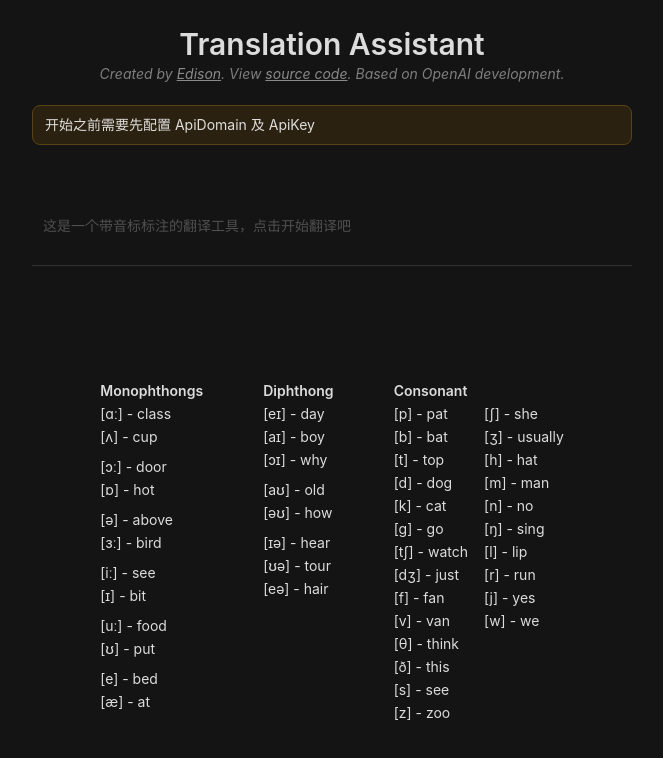
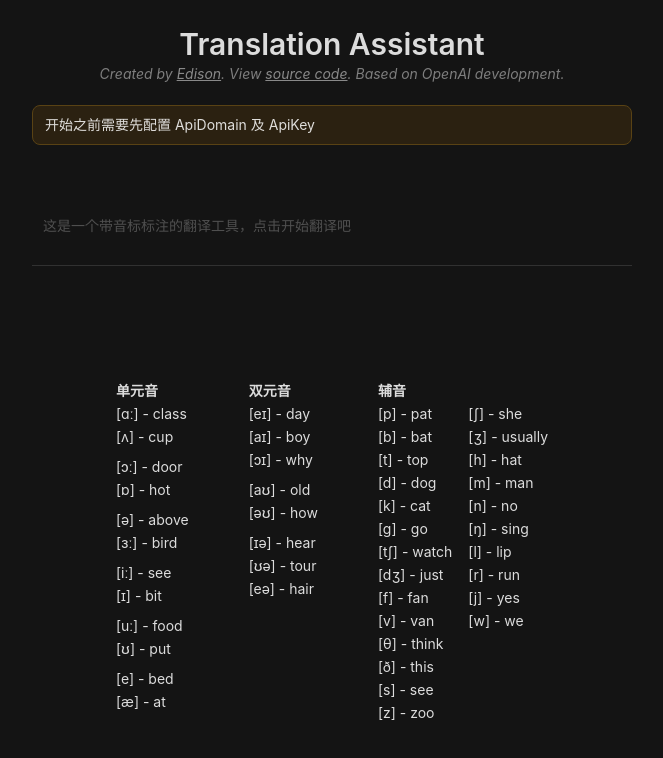
Before and after one commit to HttpStatusOK/translation-assistant, a React (Create React App) app: page / in a window 1280 px wide. Shown: the top 758 px of the page, without its empty margins (308-971 px from the left). Built offline with nearby package versions, Linux system fonts and the light colour scheme.

Commit message:
Update App.js

```diff
--- a/src/App.js
+++ b/src/App.js
@@ -263,7 +263,7 @@ const PhoneticSymbols = () => {
       <Space size={isMobile ? 20 : 60} align={"start"}>
 
       <Space direction="vertical" size={1} align={"start"}>
-          <Typography.Text strong>Monophthongs</Typography.Text>
+          <Typography.Text strong>单元音</Typography.Text>
           <Typography.Text>[ɑː] - class</Typography.Text>
           <Typography.Text>[ʌ] - cup</Typography.Text>
           <div style={{minHeight: 6}}></div>
@@ -284,7 +284,7 @@ const PhoneticSymbols = () => {
         </Space>
 
         <Space direction="vertical" size={1} align={"start"}>
-          <Typography.Text strong>Diphthong</Typography.Text>
+          <Typography.Text strong>双元音</Typography.Text>
           <Typography.Text>[eɪ] - day</Typography.Text>
           <Typography.Text>[aɪ] - boy</Typography.Text>
           <Typography.Text>[ɔɪ] - why</Typography.Text>
@@ -298,7 +298,7 @@ const PhoneticSymbols = () => {
         </Space>
 
         <Space direction="vertical" size={1} align={"start"}>
-          <Typography.Text strong>Consonant</Typography.Text>
+          <Typography.Text strong>辅音</Typography.Text>
           <Space align={"start"} size={"middle"}>
             <Space direction="vertical" size={1} align={"start"}>
               <Typography.Text>[p] - pat</Typography.Text>
```
